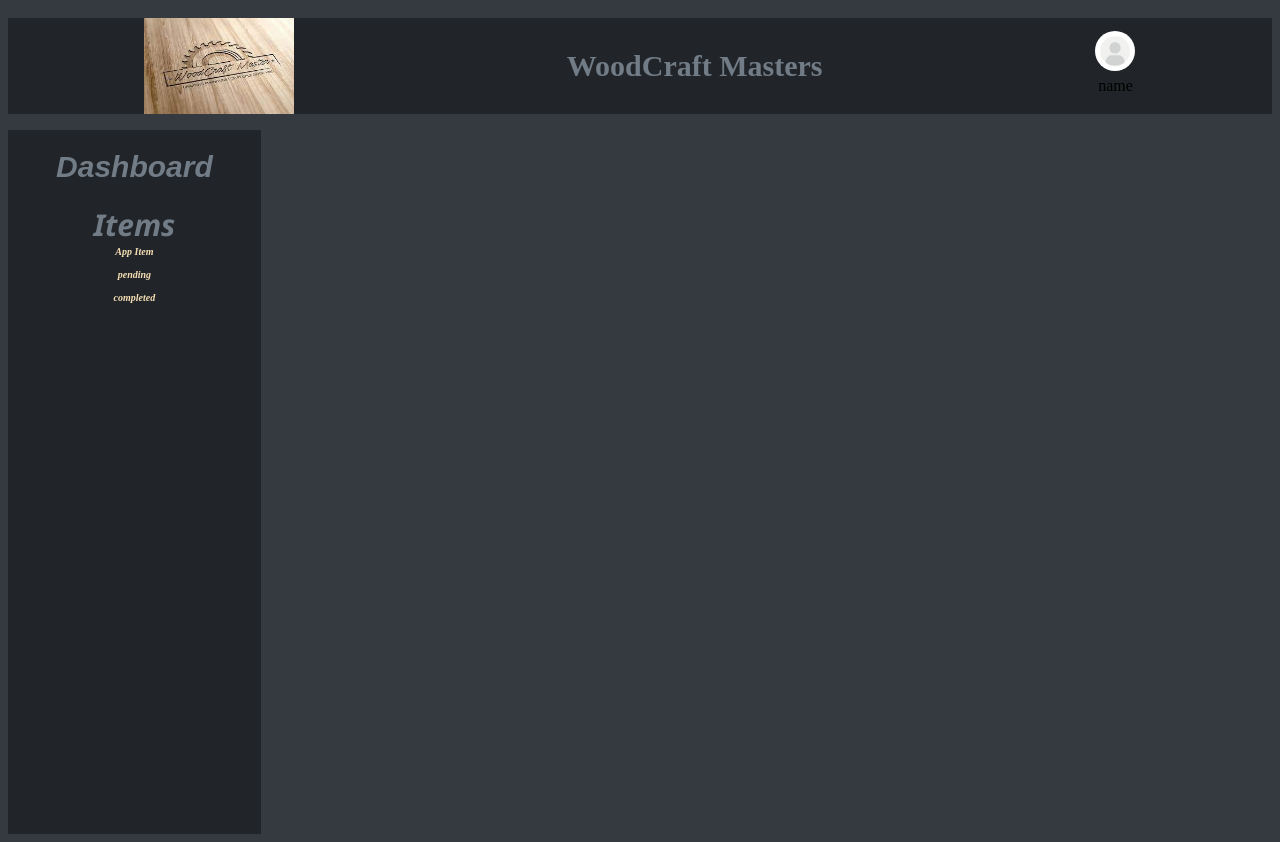
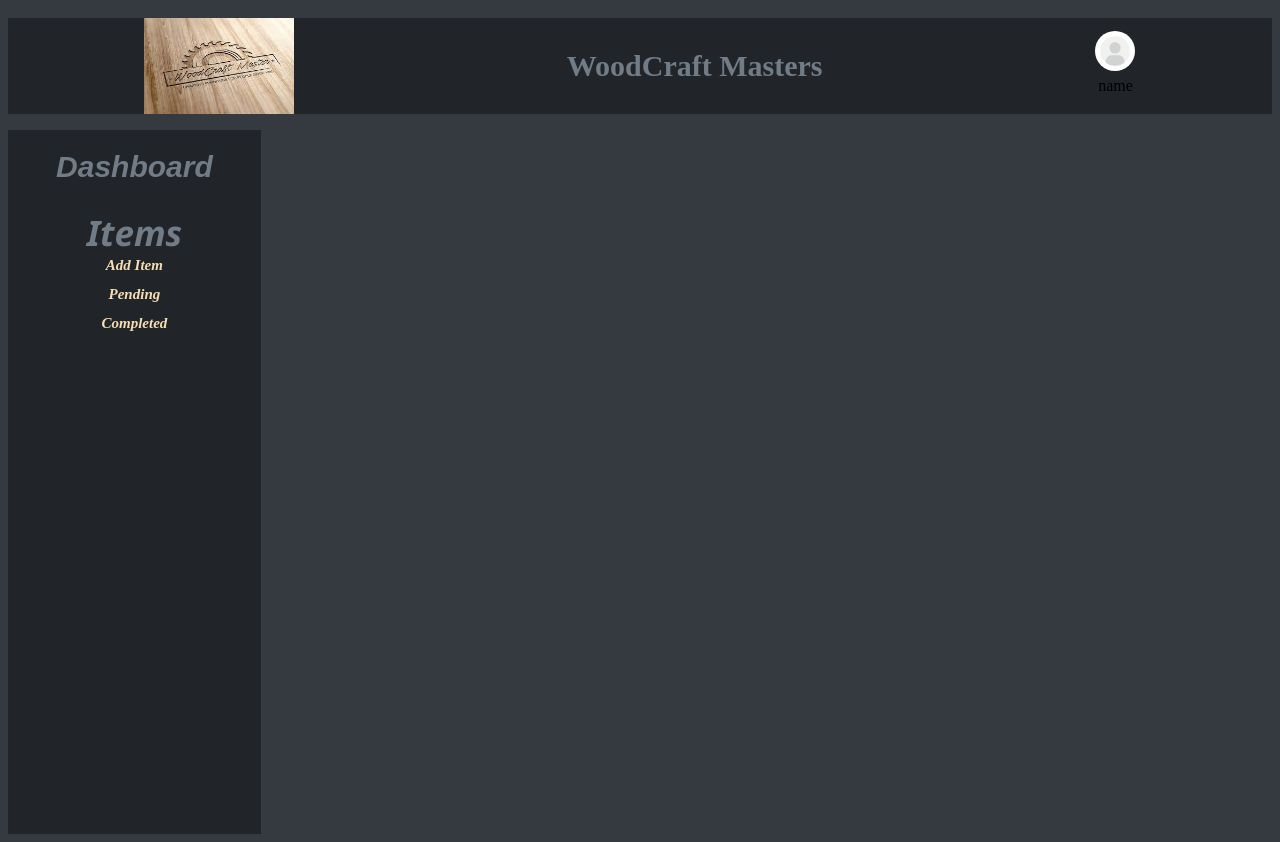
Before and after one commit to Ndigithe-john/CarpentryConnect, a React (Create React App) app in the folder frontend/: page /dashboard in a window 1280 px wide. Both pictures are taken after a click on the element "Items". Built offline with nearby package versions, Linux system fonts and the light colour scheme.

Commit message:
styled the items tag

```diff
--- a/frontend/src/components/Dashboard.js
+++ b/frontend/src/components/Dashboard.js
@@ -27,9 +27,9 @@ const Dashboard = () => {
             <h3 onClick={handleOpenItems}>Items</h3>
             {openItems && (
               <div className="items_properties">
-                <h5>App Item</h5>
-                <h5>pending</h5>
-                <h5>completed</h5>
+                <h5>Add Item</h5>
+                <h5>Pending</h5>
+                <h5>Completed</h5>
               </div>
             )}
           </div>
--- a/frontend/src/index.css
+++ b/frontend/src/index.css
@@ -8,6 +8,7 @@
   --color-background-900: #212529;
   --color-red: #fa5252;
   --color-red-dark: #e03131;
+  --color-text-wheat: #f5deb3;
 }
 body {
   background-color: var(--color-background-100);
@@ -162,7 +163,7 @@ body {
 }
 .about_items h3 {
   color: var(--color-text-dark);
-  font-size: 30px;
+  font-size: 35px;
   font-style: italic;
   font-family: "Segoe UI", Tahoma, Geneva, Verdana, sans-serif;
   cursor: pointer;
@@ -174,8 +175,8 @@ body {
   align-items: center;
 }
 .items_properties h5 {
-  color: wheat;
-  font-size: 10px;
+  color: var(--color-text-wheat);
+  font-size: 15px;
   font-style: italic;
   cursor: pointer;
   margin-bottom: 6px;
```
